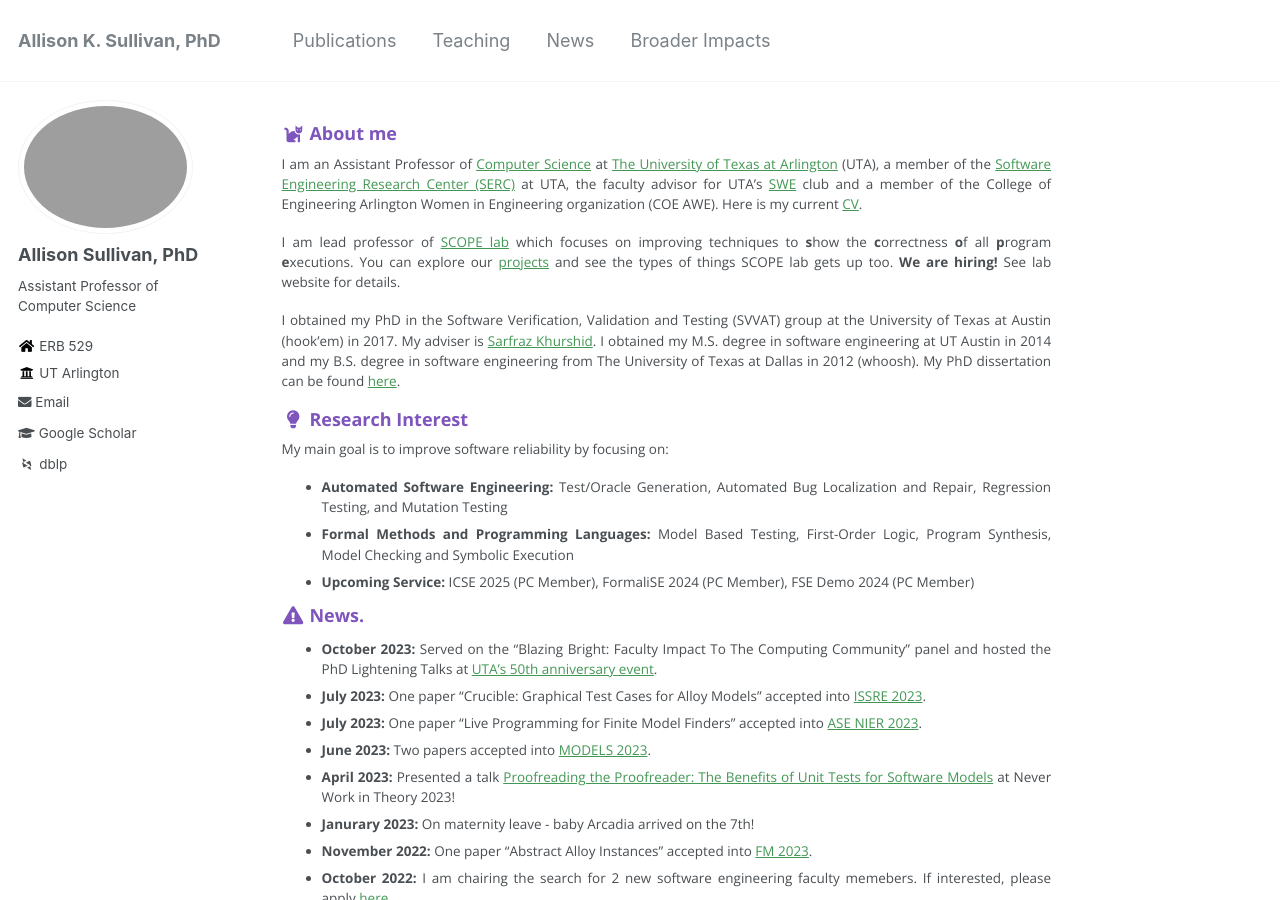
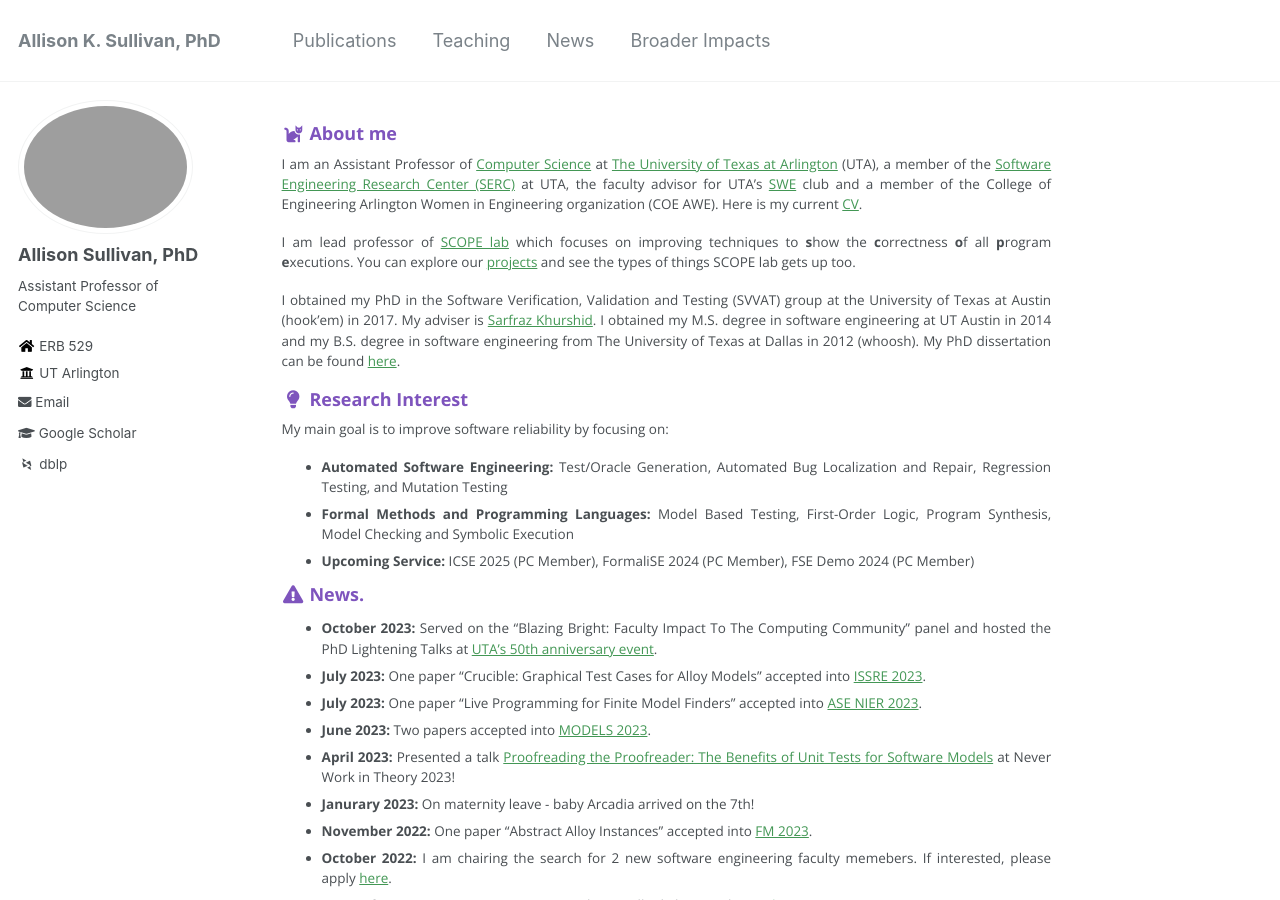
Before and after one commit to Allisonius/allisonius.github.io, a Jekyll site: the page built from _pages/about.md, in a window 1280 px wide and 900 px high. Built offline with Jekyll 4.4.1, drawn with Linux system fonts in a browser that asks for light colours; some web fonts are replaced.

Commit message:
Update about.md

```diff
--- a/_pages/about.md
+++ b/_pages/about.md
@@ -12,7 +12,7 @@ redirect_from:
 
 I am an Assistant Professor of [Computer Science](https://www.uta.edu/academics/schools-colleges/engineering/academics/departments/cse) at [The University of Texas at Arlington](https://www.uta.edu/) (UTA), a member of the [Software Engineering Research Center (SERC)](https://se-research-center.uta.edu/) at UTA, the faculty advisor for UTA's [SWE](https://swe.org/) club and a member of the College of Engineering Arlington Women in Engineering organization (COE AWE). Here is my current [CV](/files/ASullivan_CV.pdf).
 
-I am lead professor of [SCOPE lab](https://scopelabuta.github.io/) which focuses on improving techniques to **s**how the **c**orrectness **o**f all **p**rogram **e**xecutions.  You can explore our [projects](https://scopelabuta.github.io/projects/) and see the types of things SCOPE lab gets up too. **We are hiring!** See lab website for details.
+I am lead professor of [SCOPE lab](https://scopelabuta.github.io/) which focuses on improving techniques to **s**how the **c**orrectness **o**f all **p**rogram **e**xecutions.  You can explore our [projects](https://scopelabuta.github.io/projects/) and see the types of things SCOPE lab gets up too.
 
 I obtained my PhD in the Software Verification, Validation and Testing (SVVAT) group at the University of Texas at Austin (hook'em) in 2017. My adviser is [Sarfraz Khurshid](https://users.ece.utexas.edu/~khurshid/). I obtained my M.S. degree in software engineering at UT Austin in 2014 and my B.S. degree in software engineering from The University of Texas at Dallas in 2012 (whoosh). My PhD dissertation can be found [here](files/dissertation.pdf).
 
```
